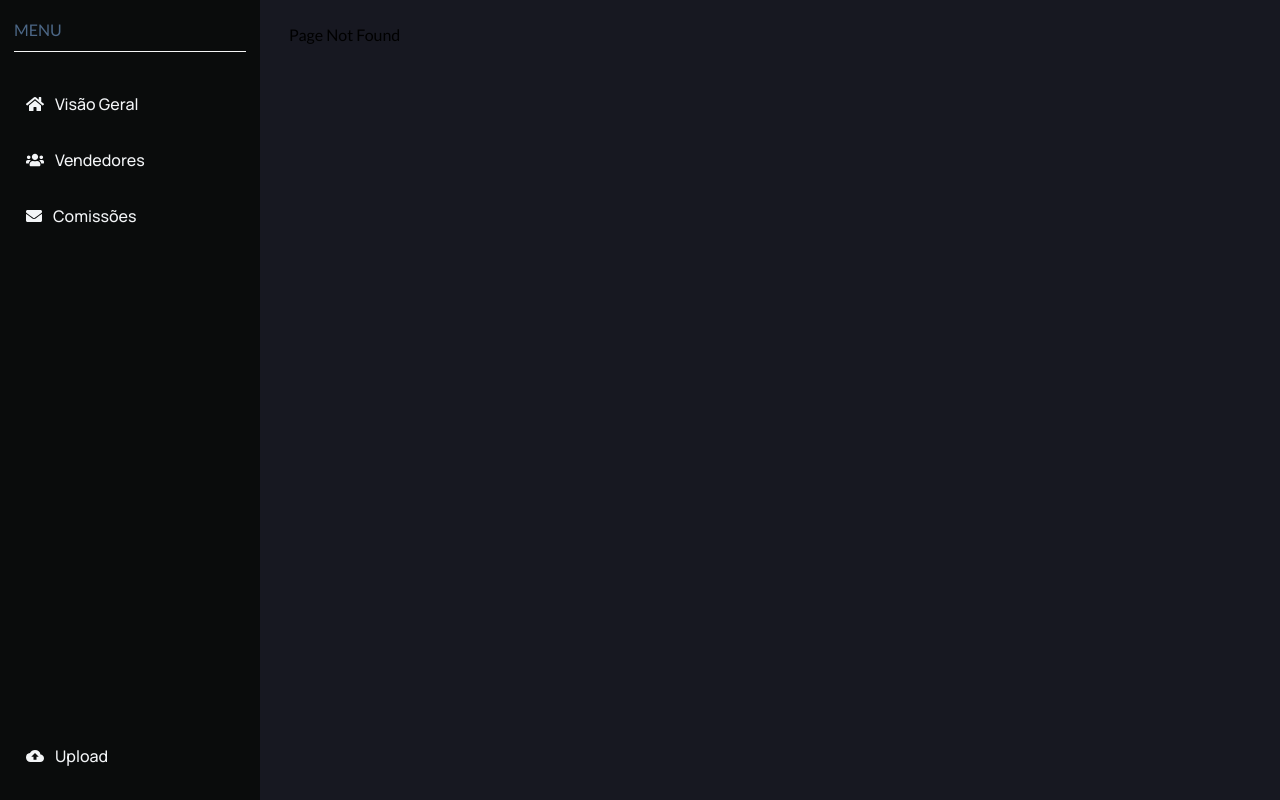
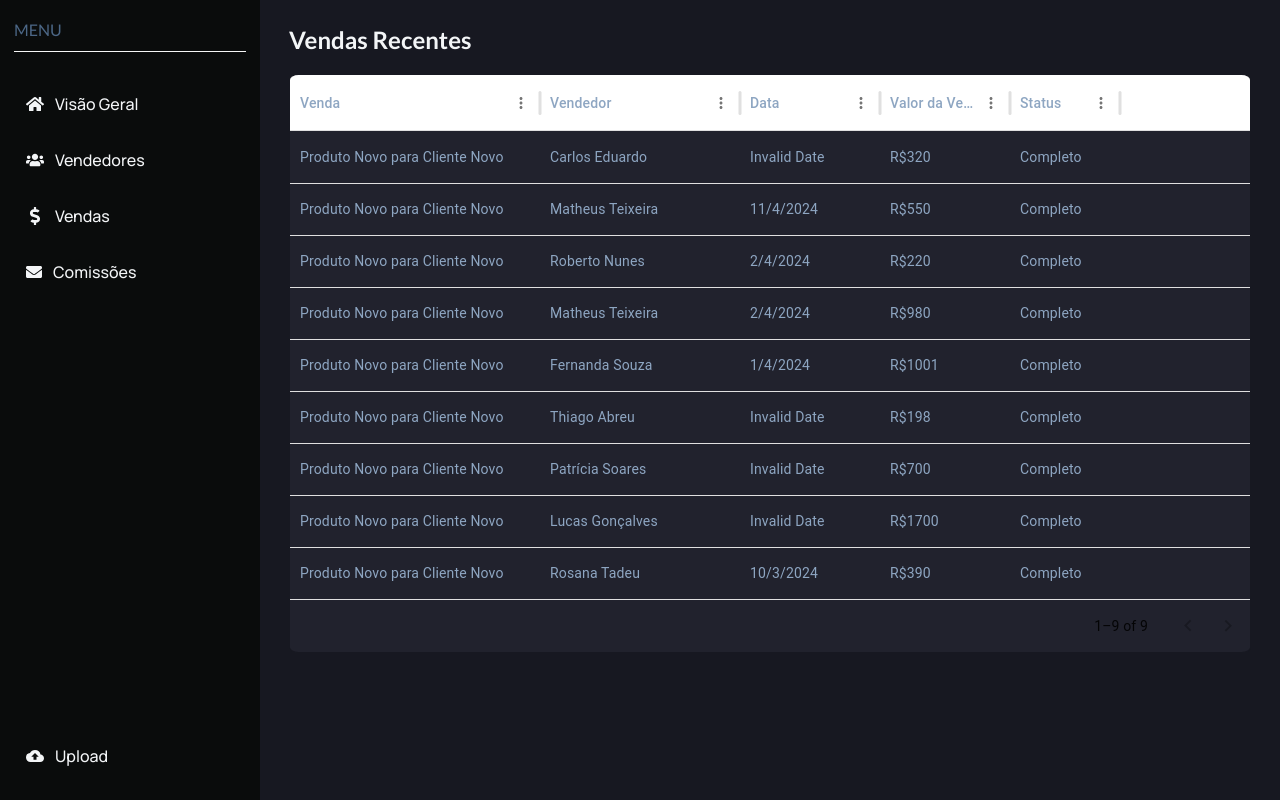
Before and after one commit to Equipe-Meta-Code/Dashboard-Pro4Tech, a React (Vite) app in the folder dashboard/: page /vendas in a window 1280 px wide. Before the commit this address had no page. Built offline with nearby package versions, Linux system fonts and the light colour scheme.

Commit message:
Adição Página de Vendas Recentes

```diff
--- a/dashboard/src/App.scss
+++ b/dashboard/src/App.scss
@@ -35,6 +35,7 @@
   --side-link-hover-color: #4c6786;
   --side-text-color: #f3f5f7;
   --side-text-color2: #c3ccd4;
+  --side-text-color3: #8ea6c2;
   --bar-fill-color: #dd6cd0;
   --logo-color: #4c6786;
   --xl-text-color: #292929;
--- a/dashboard/src/App.tsx
+++ b/dashboard/src/App.tsx
@@ -3,9 +3,9 @@ import { BrowserRouter as Router, Routes, Route } from "react-router-dom";
 import BaseLayout from "./layout/baseLayout";
 import Dashboard from "./screens/dashboard/dashboardScreen";
 import PageNotFound from "./screens/error/pageNotFound";
-import Vendedores from "./components/pages/vendedores/vendedoresScreen";
+import Vendedores from "./components/pages/tabelas/vendedoresScreen";
 import { useEffect } from "react";
-//import Vendas from "./components/pages/vendas/vendasScreen";
+import Vendas from "./components/pages/tabelas/vendasScreen";
 
 function App() {
 
@@ -21,7 +21,7 @@ function App() {
             <Route path="/" element={<Dashboard />} />
             <Route path="*" element={<PageNotFound />} />
             <Route path="vendedores" element={<Vendedores />} />
-            {/*<Route path="vendas" element={<Vendas />} />*/}
+            <Route path="vendas" element={<Vendas />} />
           </Route>
         </Routes>
       </Router>
--- a/dashboard/src/components/index.tsx
+++ b/dashboard/src/components/index.tsx
@@ -3,4 +3,5 @@ export { default as AreaCards } from "./dashboard/areaCards/areaCards";
 export { default as AreaCharts } from "./dashboard/areaCharts/areaCharts";
 export { default as AreaTop } from "./dashboard/areaTop/areaTop";
 export { default as AreaLineChart } from "./dashboard/areaCharts/AreaLineChart";
-export { default as vendedoresScreen } from "./pages/vendedores/vendedoresScreen";
+export { default as Vendedores } from "./pages/tabelas/vendedoresScreen";
+export { default as Vendas } from "./pages/tabelas/vendasScreen";
--- a/dashboard/src/components/pages/vendedores/Vendedores.scss
+++ b/dashboard/src/components/pages/tabelas/Tabelas.scss
@@ -1,5 +1,5 @@
 .add-vendedor{
-    color: var(--background-color);
+
 };
 
 .custom-header{
@@ -14,18 +14,15 @@
     height: 600;
     width: 100%;
 
-    /*&.actions {
-        color: #ffff;
-      };
-
-    &.textPrimary {
-    color: #ffff;
-    };*/
-
     .sx-data-grid{
-        background-color: var(--background-color);
+        background-color: var(--chart-secondary-color);
         border-radius: 1%;
         border-color: var(--background-color);
-        color: var(--side-text-color2);
+        color: var(--side-text-color3);
     };
 };
+
+.area-top-title{
+    color: var(--side-text-color);
+    margin-bottom: 20px;
+};
--- /dev/null
+++ b/dashboard/src/components/pages/tabelas/vendasScreen.tsx
@@ -0,0 +1,137 @@
+import Box from "@mui/material/Box";
+import { DataGrid, GridColDef } from "@mui/x-data-grid";
+import "./Tabelas.scss";
+
+const Vendas = () => {
+  const columns: GridColDef<(typeof rows)[number]>[] = [
+    { field: "venda", headerName: "Venda", width: 250, editable: true },
+    {
+      field: "vendedor",
+      headerName: "Vendedor",
+      width: 200,
+    },
+    {
+      field: "data",
+      headerName: "Data",
+      width: 140,
+      align: "left",
+      headerAlign: "left",
+      type: "date",
+      editable: true,
+      valueGetter: (value) => value && new Date(value),
+    },
+    {
+      field: "valor",
+      headerName: "Valor da Venda",
+      type: "number",
+      width: 130,
+      align: "left",
+      headerAlign: "left",
+      editable: true,
+      valueGetter: (value) => `R$${value}`,
+    },
+    {
+      field: "status",
+      headerName: "Status",
+      width: 110,
+      editable: true,
+      type: "singleSelect",
+      valueOptions: ["Incompleto", "Completo"],
+    },
+  ];
+
+  const rows = [
+    {
+      id: 1,
+      venda: "Produto Novo para Cliente Novo",
+      vendedor: "Carlos Eduardo",
+      data: "18/04/2024",
+      valor: "320",
+      status: "Completo",
+    },
+    {
+      id: 2,
+      venda: "Produto Novo para Cliente Novo",
+      vendedor: "Matheus Teixeira",
+      data: "11/04/2024",
+      valor: "550",
+      status: "Completo",
+    },
+    {
+      id: 3,
+      venda: "Produto Novo para Cliente Novo",
+      vendedor: "Roberto Nunes",
+      data: "02/04/2024",
+      valor: "220",
+      status: "Completo",
+    },
+    {
+      id: 4,
+      venda: "Produto Novo para Cliente Novo",
+      vendedor: "Matheus Teixeira",
+      data: "02/04/2024",
+      valor: "980",
+      status: "Completo",
+    },
+    {
+      id: 5,
+      venda: "Produto Novo para Cliente Novo",
+      vendedor: "Fernanda Souza",
+      data: "01/04/2024",
+      valor: "1001",
+      status: "Completo",
+    },
+    {
+      id: 6,
+      venda: "Produto Novo para Cliente Novo",
+      vendedor: "Thiago Abreu",
+      data: "21/03/2024",
+      valor: "198",
+      status: "Completo",
+    },
+    {
+      id: 7,
+      venda: "Produto Novo para Cliente Novo",
+      vendedor: "Patrícia Soares",
+      data: "20/03/2024",
+      valor: "700",
+      status: "Completo",
+    },
+    {
+      id: 8,
+      venda: "Produto Novo para Cliente Novo",
+      vendedor: "Lucas Gonçalves",
+      data: "19/03/2024",
+      valor: "1700",
+      status: "Completo",
+    },
+    {
+      id: 9,
+      venda: "Produto Novo para Cliente Novo",
+      vendedor: "Rosana Tadeu",
+      data: "10/03/2024",
+      valor: "390",
+      status: "Completo",
+    },
+  ];
+
+  return (
+    <Box className="sx-box">
+      <h2 className="area-top-title">Vendas Recentes</h2>
+      <DataGrid className="sx-data-grid"
+        rows={rows}
+        columns={columns}
+        initialState={{
+          pagination: {
+            paginationModel: {
+              pageSize: 20,
+            },
+          },
+        }}
+        pageSizeOptions={[20]}
+      />
+    </Box>
+  );
+};
+
+export default Vendas;
--- a/dashboard/src/components/pages/vendedores/vendedoresScreen.tsx
+++ b/dashboard/src/components/pages/tabelas/vendedoresScreen.tsx
@@ -1,6 +1,6 @@
 import * as React from "react";
 import { useEffect, useState } from 'react';
-import "./Vendedores.scss";
+import "./Tabelas.scss";
 import Box from "@mui/material/Box";
 import Button from "@mui/material/Button";
 import {
@@ -92,7 +92,7 @@ const Vendedores = () => {
     return (
       <GridToolbarContainer>
         <Button className="add-vendedor"
-          startIcon={<MdAdd size={20} />}
+          startIcon={<MdAdd size={20} className="edit-button"/>}
           onClick={handleClick}
         >
           Adicionar
@@ -158,7 +158,7 @@ const Vendedores = () => {
   };
 
   const columns: GridColDef[] = [
-    { field: "id", headerName: "ID", width: 50, editable: true },
+    { field: "id", headerName: "", width: 70, type: "number", editable: true },
     {
       field: "vendedor",
       headerName: "Vendedor",
@@ -220,16 +220,12 @@ const Vendedores = () => {
             <GridActionsCellItem
               icon={<MdSave size={20} className="edit-button" />}
               label="Save"
-              /*sx={{
-                color: "primary.main",
-              }}*/
               onClick={handleSaveClick(id)}
             />,
             <GridActionsCellItem
               icon={<MdOutlineCancel size={20} className="edit-button" />}
               label="Cancel"
               onClick={handleCancelClick(id)}
-              //color="inherit"
             />,
           ];
         }
@@ -257,6 +253,7 @@ const Vendedores = () => {
   return (
     //tabela
     <Box className="sx-box">
+      <h2 className="area-top-title">Vendedores</h2>
       <DataGrid
         className="sx-data-grid"
         rows={rows}
@@ -276,13 +273,11 @@ const Vendedores = () => {
         initialState={{
           pagination: {
             paginationModel: {
-              pageSize: 10,
+              pageSize: 20,
             },
           },
         }}
-        pageSizeOptions={[10]}
-        checkboxSelection
-        disableRowSelectionOnClick
+        pageSizeOptions={[20]}
       />
     </Box>
   );
--- a/dashboard/src/components/sideBar/sideBar.tsx
+++ b/dashboard/src/components/sideBar/sideBar.tsx
@@ -108,14 +108,14 @@ const Sidebar = () => {
                 <span className="menu-link-text">Vendedores</span>
               </Link>
             </li>
-            {/*<li className="menu-item">
+            <li className="menu-item">
               <Link to="/vendas" className="menu-link">
                 <span className="menu-link-icon">
                   <FaDollarSign size={18} />
                 </span>
                 <span className="menu-link-text">Vendas</span>
               </Link>
-      </li>*/}
+            </li>
             <li className="menu-item">
               <Link to="/comissões" className="menu-link">
                 <span className="menu-link-icon">
```
Also changed, not shown: dashboard/src/components/pages/vendas/vendasScreen.tsx (deleted, +0 -19 lines).
